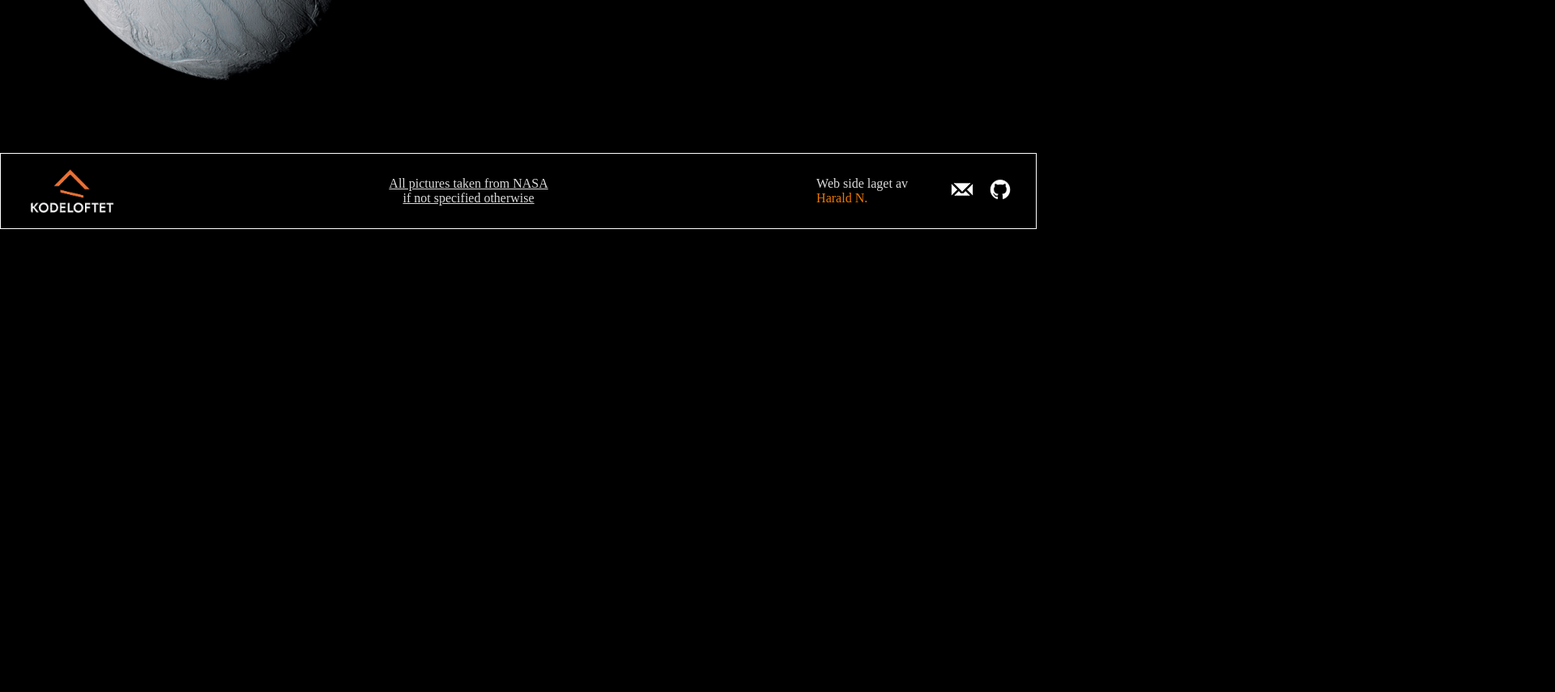
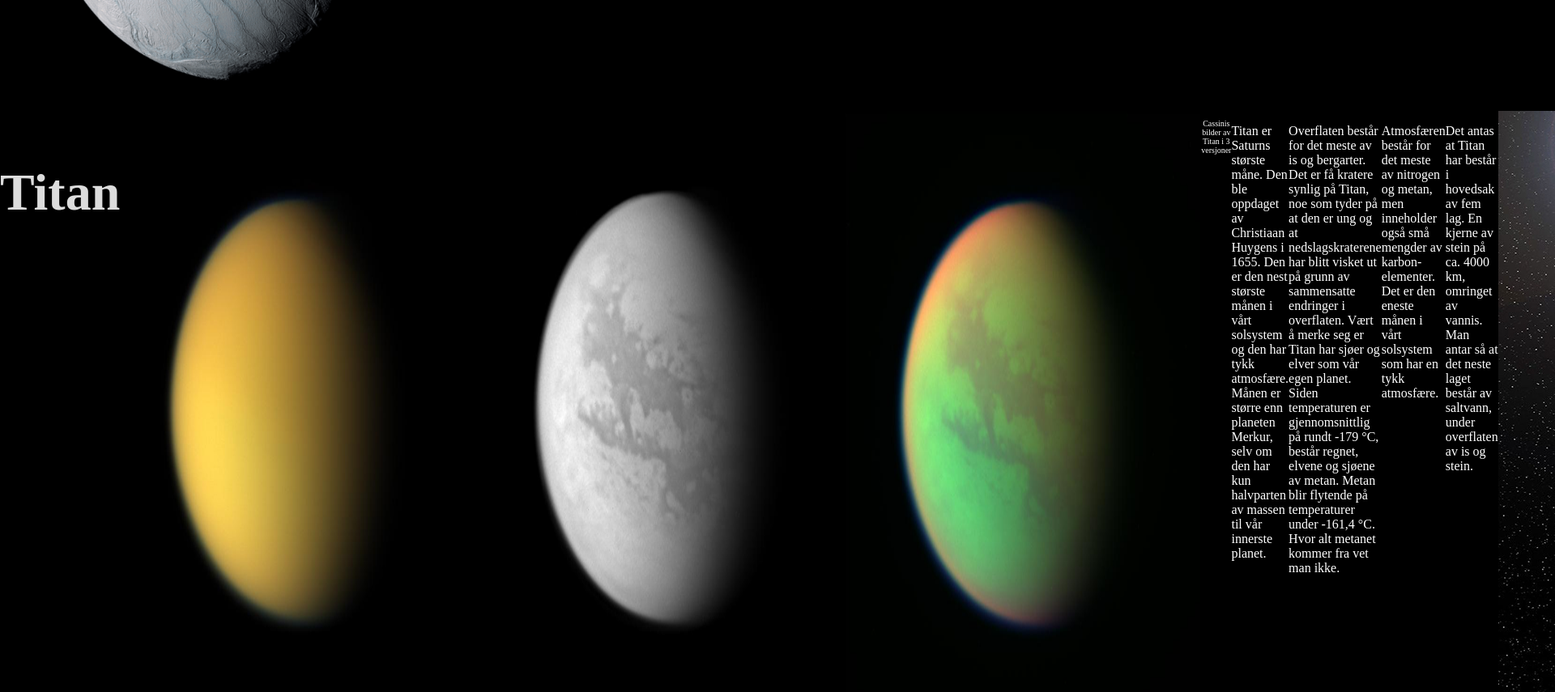
Before and after one commit to Lazy-CSharp-Coder/Saturn, a website: page maanene.html in a window 1280 px wide. Shown: the part 5200-6055 px from the top of the page at 81% size, 1920 px wide, since content can reach past the window. Before the commit the page ends 5483 px from the top, so only its background shows below. Drawn offline with Linux system fonts and the light colour scheme; a web font is replaced by a local one.

Commit message:
lagt inn titan

```diff
--- a/maanene.html
+++ b/maanene.html
@@ -193,18 +193,25 @@
                 <div class="maaneDiv">
                     <h3>Enceladus</h3>
                     <p>
-                            Enceladus er Saturns sjette største månen til Saturn. Den ble oppdaget av William Herschel i 1789.
+                        Enceladus er Saturns sjette største månen til Saturn. Den ble oppdaget av William Herschel i
+                        1789.
                     </p>
                     <p>
-                            Overflaten til Enceladus er den hviteste i solsystemet og består for det meste av vannis. Som nevnt
-                            tidligere, fant Cassini ut at Enceladus er hovedsakelig årsaken til E-ringen rundt Saturn, da den
+                        Overflaten til Enceladus er den hviteste i solsystemet og består for det meste av vannis. Som
+                        nevnt
+                        tidligere, fant Cassini ut at Enceladus er hovedsakelig årsaken til E-ringen rundt Saturn, da
+                        den
                         sender partikler av is ut fra overflaten, hovedsakelig fra geysirene på sør-polen.
-                            Overflatetemperaturen er på ca -201 °C. Men la ikke det lure deg av den kalde overflatetemperaturen.
+                        Overflatetemperaturen er på ca -201 °C. Men la ikke det lure deg av den kalde
+                        overflatetemperaturen.
                         Her er det store muligheter for biologisk liv.
                     </p>
-                        <p> Da Cassini passerte kun 50 km fra Enceldaus i 2009, greide den å plukke opp noen av disse partiklene
-                            fra geysirene. Analysen av disse viste at de inneholdt ikke bare vann, men også karbondioksid, metan
-                            og organiske forbindelse av kompleks karakter, som propan. Dette betyr at Enceladus må ha en form
+                    <p> Da Cassini passerte kun 50 km fra Enceldaus i 2009, greide den å plukke opp noen av disse
+                        partiklene
+                        fra geysirene. Analysen av disse viste at de inneholdt ikke bare vann, men også karbondioksid,
+                        metan
+                        og organiske forbindelse av kompleks karakter, som propan. Dette betyr at Enceladus må ha en
+                        form
                         for energikilde.</p>
                 </div>
                 <img class="maaneImg" src="enceladus1.png" alt="fant ikke bilde" />
@@ -213,23 +220,61 @@
                 <img class="encMaaneImg" src="enceladus2.png" alt="fant ikke bilde" />
                 <div class="maaneDiv">
                     <p>
-                        Forskerne antar at denne kilden befinner seg under overflaten. Man er fremdeles usikker på hva som
+                        Forskerne antar at denne kilden befinner seg under overflaten. Man er fremdeles usikker på hva
+                        som
                         forårsaker denne, men radioaktivitet og tidevannskrefter er de mest sannsynlige teoriene. </p>
                     <p>
-                        På Jorden regner man med at livet oppstod dypt i havene, med energi fra hydrotermiske skorsteiner
-                        eller varme kilder. Det er mulig at Enceladus har lignende forhold under overflaten, samt organiske
+                        På Jorden regner man med at livet oppstod dypt i havene, med energi fra hydrotermiske
+                        skorsteiner
+                        eller varme kilder. Det er mulig at Enceladus har lignende forhold under overflaten, samt
+                        organiske
                         forbindelser som muliggjør liv. Dette gjør Enceladus til en av de mest interessante månene i
                         solsystemet vårt og har høy prioritet for fremtidig rom-utforskning. </p>
                     </p>
-                    <p>   Enceladus var også en gigant (titan) i gresk mytologi, sønn av Gaia og Tartaros. Han ble begravd
-                        under vulkanen Etna. Dette skal, ifølge legenden, være grunnen til jordskjelv og utbrudd fra denne
+                    <p> Enceladus var også en gigant (titan) i gresk mytologi, sønn av Gaia og Tartaros. Han ble begravd
+                        under vulkanen Etna. Dette skal, ifølge legenden, være grunnen til jordskjelv og utbrudd fra
+                        denne
                         vulkanen.
                     </p>
                 </div>
             </div>
+        </section>
+        <section id="enceladus" class="flex titanSection">
 
+            <h3>Titan</h3>
+            <img class="titanImg" src="titan3views.png" alt="fant ikke bilde" />
+            <p class="bildeTekst"> Cassinis bilder av Titan i 3 versjoner </p>
+            <p>
+                Titan er Saturns største måne. Den ble oppdaget av Christiaan Huygens i 1655. Den er den nest største
+                månen i vårt solsystem og den har tykk atmosfære. Månen er større enn planeten Merkur, selv om den har
+                kun halvparten av massen til vår innerste planet.
+            </p>
+            <p>
+                Overflaten består for det meste av is og bergarter. Det er få kratere synlig på Titan, noe som tyder på
+                at den er ung og at nedslagskraterene har blitt visket ut på grunn av sammensatte endringer i
+                overflaten. Vært å merke seg er Titan har sjøer og elver som vår egen planet. Siden temperaturen er
+                gjennomsnittlig på rundt -179 °C, består regnet, elvene og sjøene av metan. Metan blir flytende på
+                temperaturer under -161,4 °C. Hvor alt metanet kommer fra vet man ikke.</p>
+            <p>
+                Atmosfæren består for det meste av nitrogen og metan, men inneholder også små mengder av
+                karbon-elementer. Det er den eneste månen i vårt solsystem som har en tykk atmosfære.
+            </p>
 
+            <p> Det antas at Titan har består i hovedsak av fem lag. En kjerne av stein på ca. 4000 km, omringet av
+                vannis. Man antar så at det neste laget består av saltvann, under overflaten av is og stein.
+            </p>
 
+            <img class="titanKjerneImg" src="titankjerne.png" alt="fant ikke bilde" />
+
+            <p> Titan bruker 15 dager og 22 timer rundt Saturn. Den er også i bundet rotasjon rundt Saturn. Den har, som
+                Jorden vår, årstider. Men en årstid varer 7 av våre jordår.</p>>
+            <p>
+                Det mest interessante med Titan er muligheten for liv. Den ligger i laget av saltvann mellom laget av
+                vannis og overflaten. Her kan det potensielt oppstå forhold som kan opprettholde vår form for liv. Og
+                kanskje på overflaten, med flytende elver og sjøer av metan, en form for liv som foreløpig ukjent for
+                oss ?
+            </p>
+            <p>  Titan er en fellesbetegnelse på gruppen av titaner, guder og gudinner i Romersk mytologi.</p>
         </section>
     </main>
 
```
Lines whose indentation alone changed are shown as unchanged.
